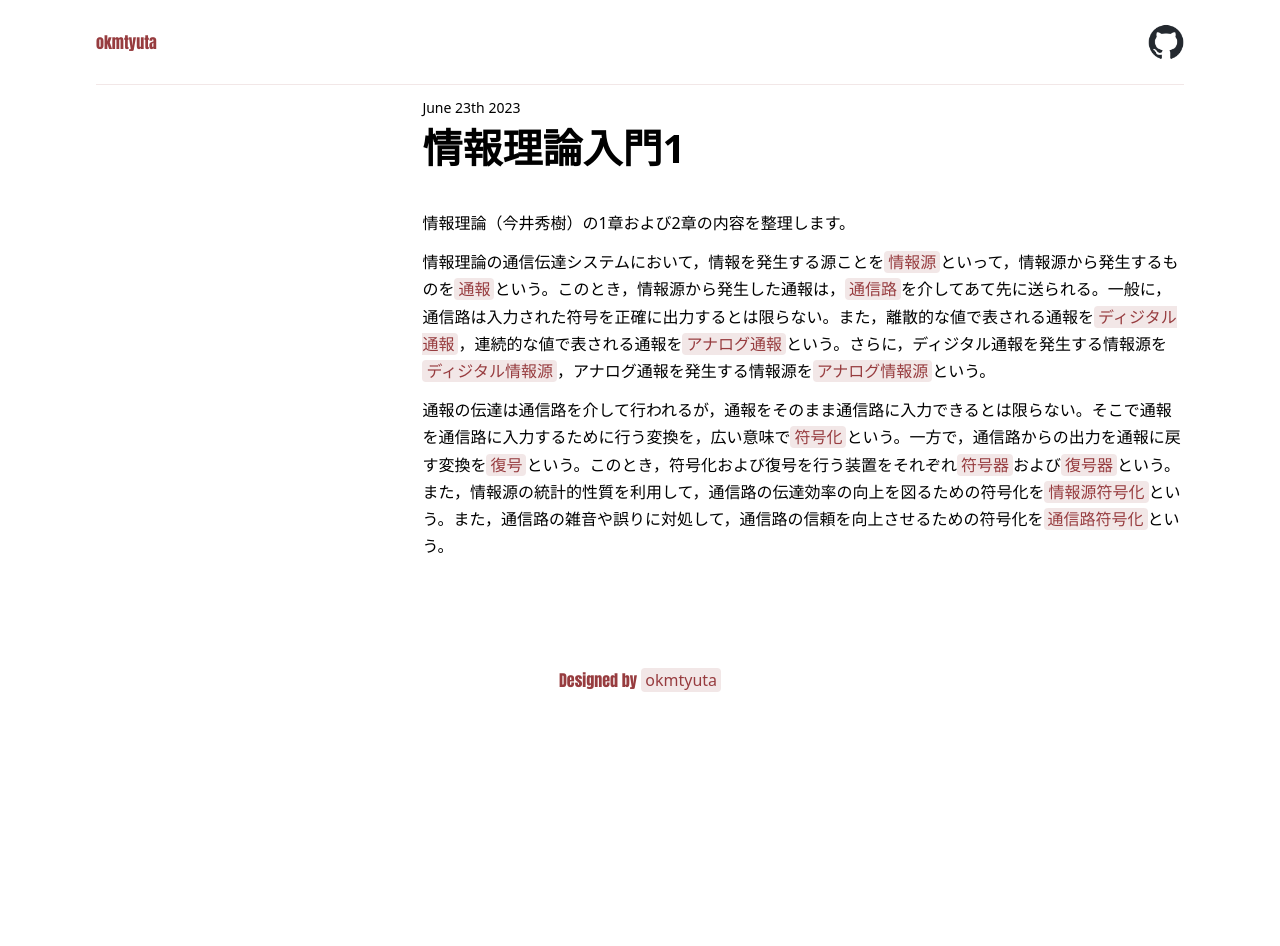
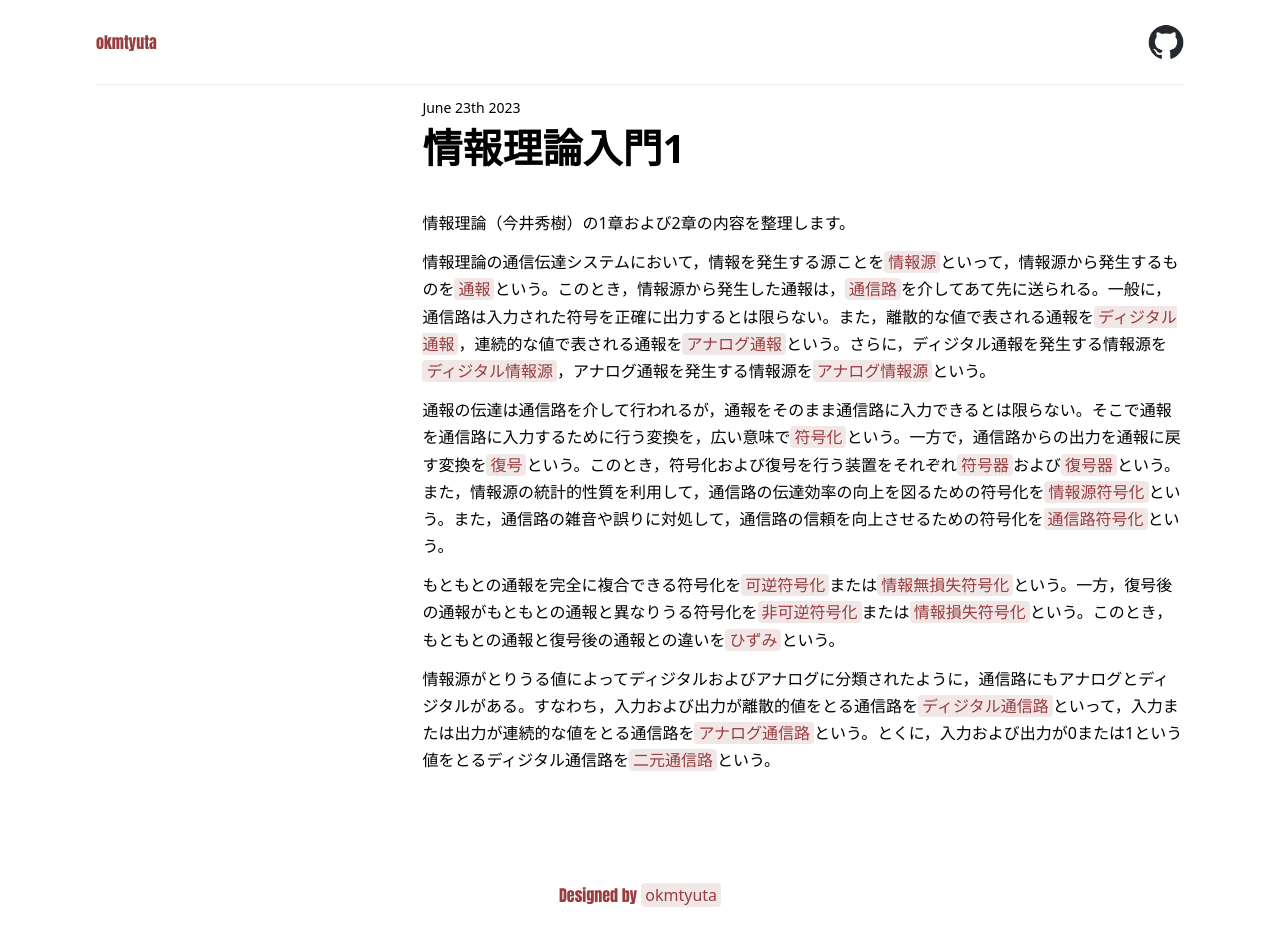
Before and after one commit to okmtyuta/okmtyuta-profile, a React (Vite) app: page /design-rule in a window 1280 px wide. Shown: the top 946 px of the page. Before the commit the page ends 800 px from the top, so only its background shows below. Built offline with nearby package versions, Linux system fonts and the light colour scheme; a web font is replaced by a local one.

Commit message:
auto-commit

```diff
--- a/src/pages/InfoThm.tsx
+++ b/src/pages/InfoThm.tsx
@@ -34,7 +34,7 @@ export const InfoThm = () => {
         <Highlight>通信路符号化</Highlight>という。
       </Paragraph>
 
-      {/* <Paragraph>
+      <Paragraph>
         もともとの通報を完全に複合できる符号化を<Highlight>可逆符号化</Highlight>または
         <Highlight>情報無損失符号化</Highlight>という。一方，復号後の通報がもともとの通報と異なりうる符号化を
         <Highlight>非可逆符号化</Highlight>または<Highlight>情報損失符号化</Highlight>
@@ -47,7 +47,7 @@ export const InfoThm = () => {
         <Highlight>アナログ通信路</Highlight>という。とくに，入力および出力が0または1という値をとるディジタル通信路を
         <Highlight>二元通信路</Highlight>という。
       </Paragraph>
-
+{/*
       <Paragraph>
         情報源から発生する記号を<Highlight>情報源記号</Highlight>
         という。また，符号化によって情報源記号またはその系列に割り当てられた系列を<Highlight>符号語</Highlight>
```
